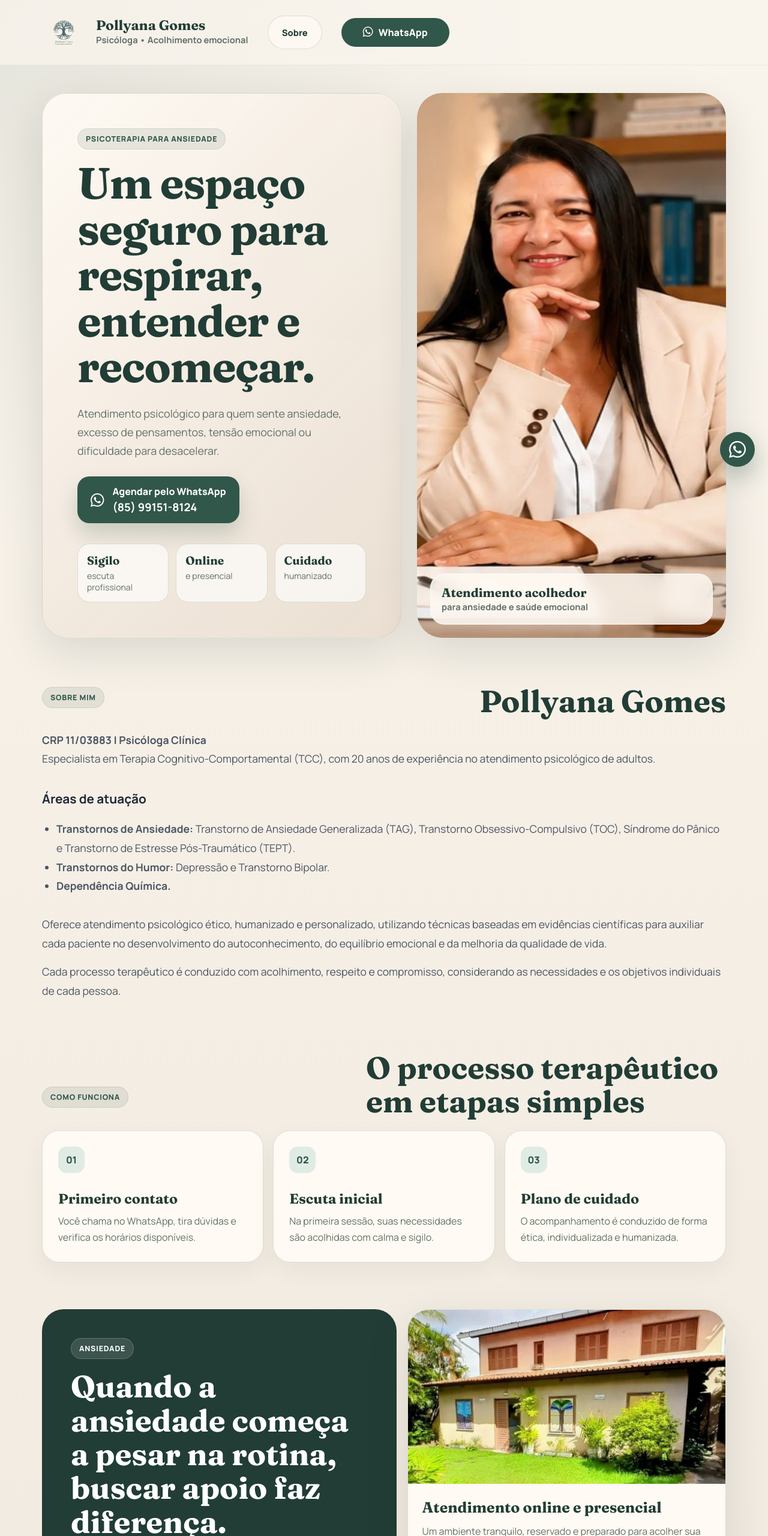
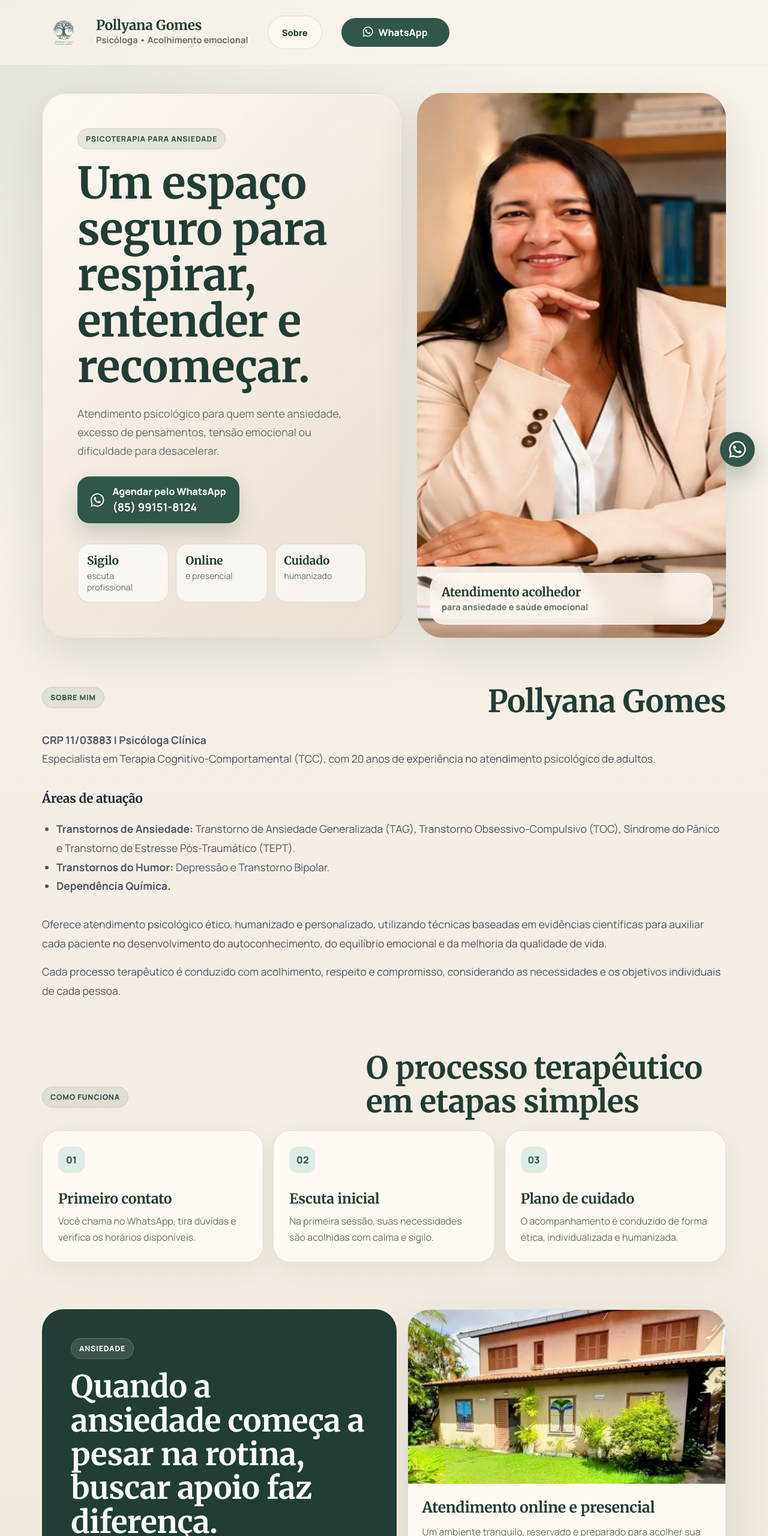
Before and after one commit to giovanniportugol/site-institucional-psicologa, a plain HTML site: page index.html in a window 1280 px wide. Shown: the top 2560 px of the page at 60% size. Drawn offline with Linux system fonts and the light colour scheme.

Commit message:
style: refinamento da tipografia e ajustes finais

```diff
--- a/index.html
+++ b/index.html
@@ -14,22 +14,16 @@
   <link rel="stylesheet" href="https://cdnjs.cloudflare.com/ajax/libs/font-awesome/6.5.0/css/all.min.css" />
 
   <!-- ===== FONTES GOOGLE ===== -->
-  <link rel="preconnect" href="https://fonts.googleapis.com">
-  <link rel="preconnect" href="https://fonts.gstatic.com" crossorigin>
-  <link href="https://fonts.googleapis.com/css2?family=Manrope:wght@400;500;600;700;800&family=Fraunces:opsz,wght@9..144,500;9..144,600;9..144,700&display=swap" rel="stylesheet">
+  <link href="https://fonts.googleapis.com/css2?family=Manrope:wght@400;500;600;700;800&family=Merriweather:wght@400;700;900&display=swap" rel="stylesheet">
 
   <!-- ===== CSS PRINCIPAL ===== -->
-  <link rel="stylesheet" href="style.css?v=20260628-final" />
+  <link rel="stylesheet" href="style.css?v=20260628-merriweather" />
 </head>
 <body>
   <header class="topbar">
     <div class="container topbar-inner">
       <a href="#" class="logo-area" aria-label="Página inicial">
-        <img
-          src="02.png"
-          alt="Logomarca Pollyana Gomes"
-          class="logo-image"
-        />
+        <img src="02.png" alt="Logomarca Pollyana Gomes" class="logo-image" />
         <div class="logo-text">
           <strong>Pollyana Gomes</strong>
           <small>Psicóloga • Acolhimento emocional</small>
@@ -127,6 +121,7 @@
       <div class="container">
         <div class="section-heading">
           <span class="label">Como funciona</span>
+          <!-- TÍTULO COM A NOVA FONTE – "O" PROPORCIONAL -->
           <h2>O processo terapêutico em etapas simples</h2>
         </div>
 
@@ -230,6 +225,6 @@
     <i class="fab fa-whatsapp"></i>
   </a>
 
-  <script src="script.js?v=20260628-final"></script>
+  <script src="script.js?v=20260628-merriweather"></script>
 </body>
 </html>
--- a/style.css
+++ b/style.css
@@ -94,7 +94,9 @@ a {
 
 .logo-area strong {
   display: block;
-  font-family: "Fraunces", serif;
+  font-family: "Merriweather", serif;
+  font-weight: 700;
+  letter-spacing: -0.01em;
   font-size: 1.42rem;
   color: var(--green-2);
   line-height: 1;
@@ -207,10 +209,11 @@ a {
 }
 
 .hero-panel h1 {
-  font-family: "Fraunces", serif;
+  font-family: "Merriweather", serif;
+  font-weight: 700;
+  letter-spacing: -0.01em;
   font-size: clamp(2.65rem, 5.7vw, 5.25rem);
   line-height: 1.05;
-  letter-spacing: -1.5px;
   color: var(--green-2);
   max-width: 700px;
   margin-bottom: 24px;
@@ -274,7 +277,9 @@ a {
 
 .mini-stats strong {
   display: block;
-  font-family: "Fraunces", serif;
+  font-family: "Merriweather", serif;
+  font-weight: 700;
+  letter-spacing: -0.01em;
   font-size: 1.2rem;
   color: var(--green-2);
 }
@@ -319,8 +324,10 @@ a {
 
 .floating-card strong {
   display: block;
+  font-family: "Merriweather", serif;
+  font-weight: 700;
+  letter-spacing: -0.01em;
   color: var(--green-2);
-  font-family: "Fraunces", serif;
   font-size: 1.28rem;
 }
 
@@ -341,6 +348,9 @@ a {
   margin-top: 2rem;
   margin-bottom: 1rem;
   color: var(--heading-color);
+  font-family: "Merriweather", serif;
+  font-weight: 700;
+  letter-spacing: -0.01em;
   font-size: 1.3rem;
 }
 
@@ -368,12 +378,16 @@ a {
 }
 
 .section-heading h2 {
-  font-family: "Fraunces", serif;
+  font-family: "Merriweather", serif;
+  font-weight: 700;
+  letter-spacing: -0.01em;
   color: var(--green-2);
   font-size: clamp(2rem, 4vw, 3.2rem);
   max-width: 600px;
   line-height: 1.1;
 }
+
+/* NENHUMA REGRA ESPECIAL PARA O "O" – A FONTE MERRIWEATHER JÁ É PROPORCIONAL */
 
 .steps {
   display: grid;
@@ -403,7 +417,9 @@ a {
 }
 
 .steps h3 {
-  font-family: "Fraunces", serif;
+  font-family: "Merriweather", serif;
+  font-weight: 700;
+  letter-spacing: -0.01em;
   font-size: 1.45rem;
   color: var(--green-2);
   margin-bottom: 10px;
@@ -443,7 +459,9 @@ a {
 }
 
 .anxiety-copy h2 {
-  font-family: "Fraunces", serif;
+  font-family: "Merriweather", serif;
+  font-weight: 700;
+  letter-spacing: -0.01em;
   font-size: clamp(2rem, 4vw, 3.4rem);
   line-height: 1.1;
   max-width: 650px;
@@ -510,7 +528,9 @@ a {
 }
 
 .location-card h3 {
-  font-family: "Fraunces", serif;
+  font-family: "Merriweather", serif;
+  font-weight: 700;
+  letter-spacing: -0.01em;
   color: var(--green-2);
   font-size: 1.55rem;
   margin-bottom: 12px;
@@ -549,7 +569,7 @@ a {
   text-align: center;
 }
 
-/* ===== CTA FINAL (REFINADO) ===== */
+/* ===== CTA FINAL ===== */
 .closing-cta {
   padding: 0 0 52px;
 }
@@ -571,7 +591,9 @@ a {
 }
 
 .closing-box h2 {
-  font-family: "Fraunces", serif;
+  font-family: "Merriweather", serif;
+  font-weight: 700;
+  letter-spacing: -0.01em;
   font-size: clamp(2rem, 3.5vw, 2.8rem);
   line-height: 1.1;
   color: var(--green-2);
@@ -653,10 +675,11 @@ a {
 }
 
 .footer-info .name {
-  font-family: "Fraunces", serif;
+  font-family: "Merriweather", serif;
+  font-weight: 700;
+  letter-spacing: -0.01em;
   font-size: 1.4rem;
   color: white;
-  font-weight: 700;
 }
 
 .footer-info .crp {
```
